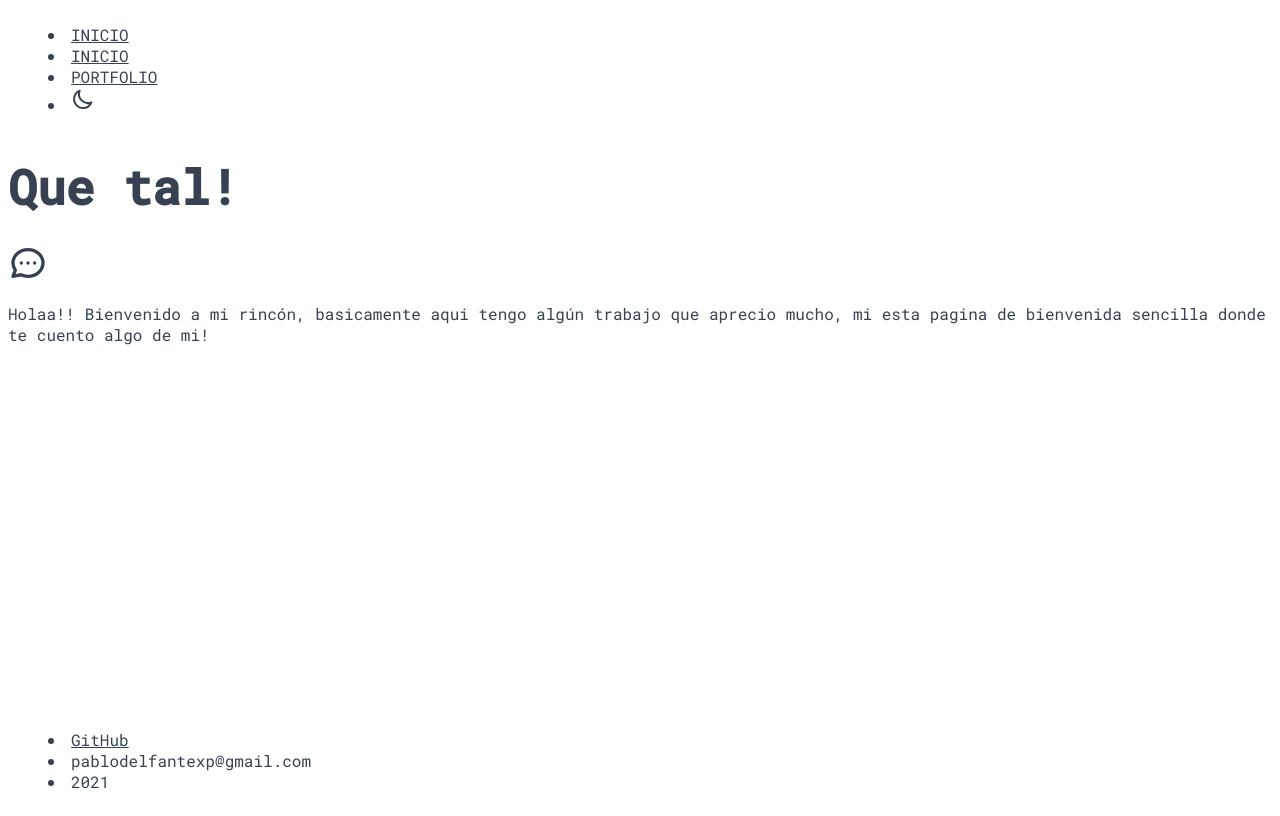
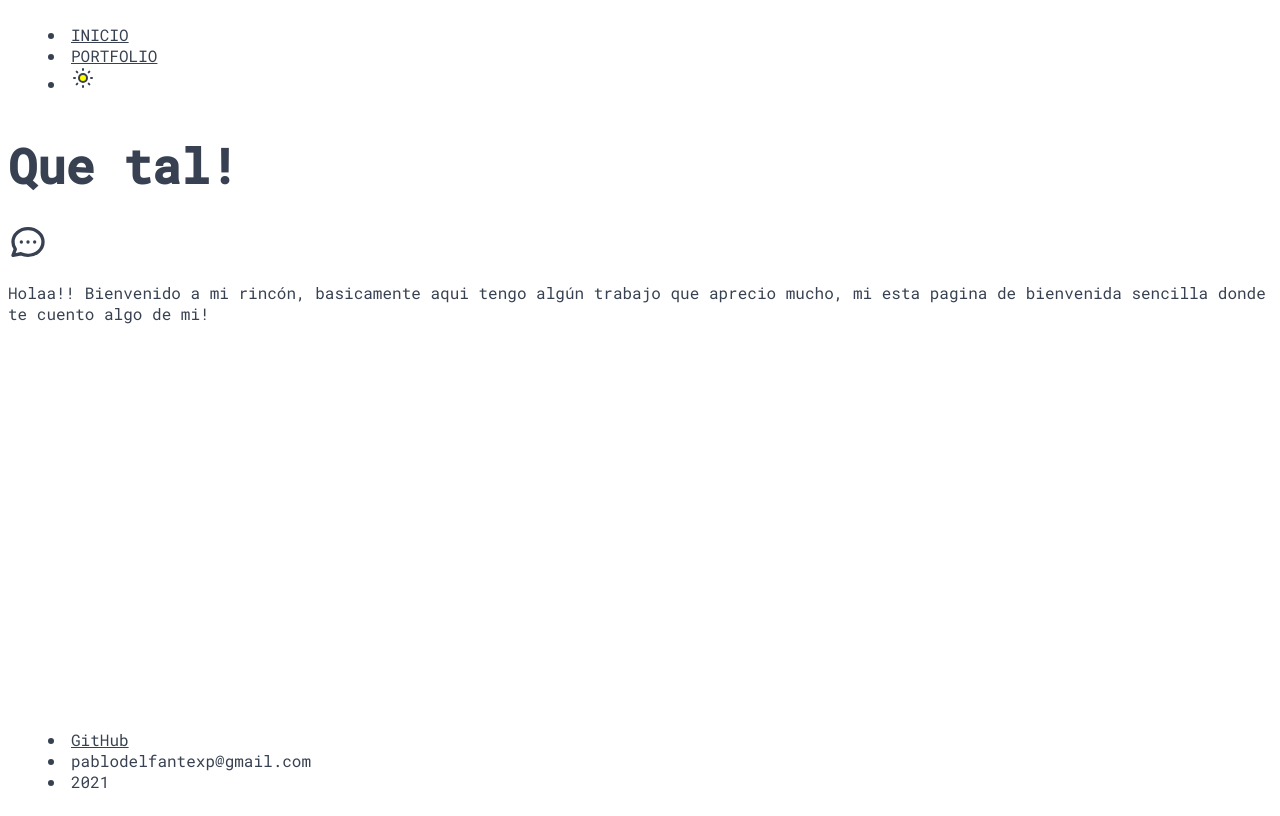
Before and after one commit to pablodelfante/works-next-app, a Next.js app: page / in a window 1280 px wide. Built offline with nearby package versions, Linux system fonts and the light colour scheme.

Commit message:
solucion de iconos en header, modo dark

```diff
--- a/components/template/Header.js
+++ b/components/template/Header.js
@@ -5,15 +5,26 @@ import { COLOR_DARK } from '../../utils/constants';
 
 export default function Header() {
 
+    // iconos
+    const sun = <svg xmlns="http://www.w3.org/2000/svg" fill="yellow" viewBox="0 0 24 24" stroke="currentColor">
+        <path strokeLinecap="round" strokeLinejoin="round" strokeWidth={2} d="M12 3v1m0 16v1m9-9h-1M4 12H3m15.364 6.364l-.707-.707M6.343 6.343l-.707-.707m12.728 0l-.707.707M6.343 17.657l-.707.707M16 12a4 4 0 11-8 0 4 4 0 018 0z" />
+    </svg>;
+    const moon = <svg xmlns="http://www.w3.org/2000/svg" fill="currentColor" viewBox="0 0 24 24" stroke="currentColor">
+        <path strokeLinecap="round" strokeLinejoin="round" strokeWidth={2} d="M20.354 15.354A9 9 0 018.646 3.646 9.003 9.003 0 0012 21a9.003 9.003 0 008.354-5.646z" />
+    </svg>;
+
     // estado para el modo dark
     const [dark, useDark] = useState(false);
+    //estado para icono modo dark
+    const [icono, useIcono] = useState(sun);
 
     // Funcion modo dark
     const modeDark = () => {
         const html = document.getElementsByTagName('html')[0];
 
         // html
-        html.className = !dark ? 'dark' : '';
+        html.className = !dark ? 'dark' : undefined;
+        if (dark){useIcono(sun)}else{useIcono(moon)}
         useDark(!dark);
     }
 
@@ -35,19 +46,12 @@ export default function Header() {
                         </Link>
                     </li>
                     <li>
-                        <Link href='/'>
-                            <a>INICIO</a>
-                        </Link>
-                    </li>
-                    <li>
                         <Link href='/portfolio'>
                             <a>PORTFOLIO</a>
                         </Link>
                     </li>
                     <li onClick={() => modeDark()} className='cursor-pointer'>
-                        <svg xmlns="http://www.w3.org/2000/svg" fill="none" viewBox="0 0 24 24" stroke="currentColor">
-                            <path strokeLinecap="round" strokeLinejoin="round" strokeWidth={2} d="M20.354 15.354A9 9 0 018.646 3.646 9.003 9.003 0 0012 21a9.003 9.003 0 008.354-5.646z" />
-                        </svg>
+                        {icono}
                     </li>
                 </ul>
             </header>
--- a/styles/globals.scss
+++ b/styles/globals.scss
@@ -36,9 +36,6 @@
     body {
         @apply bg-black;
     }
-    header svg{
-      @apply fill-current;
-    }
 }
 
 // tamaño minimo de los svg
```
